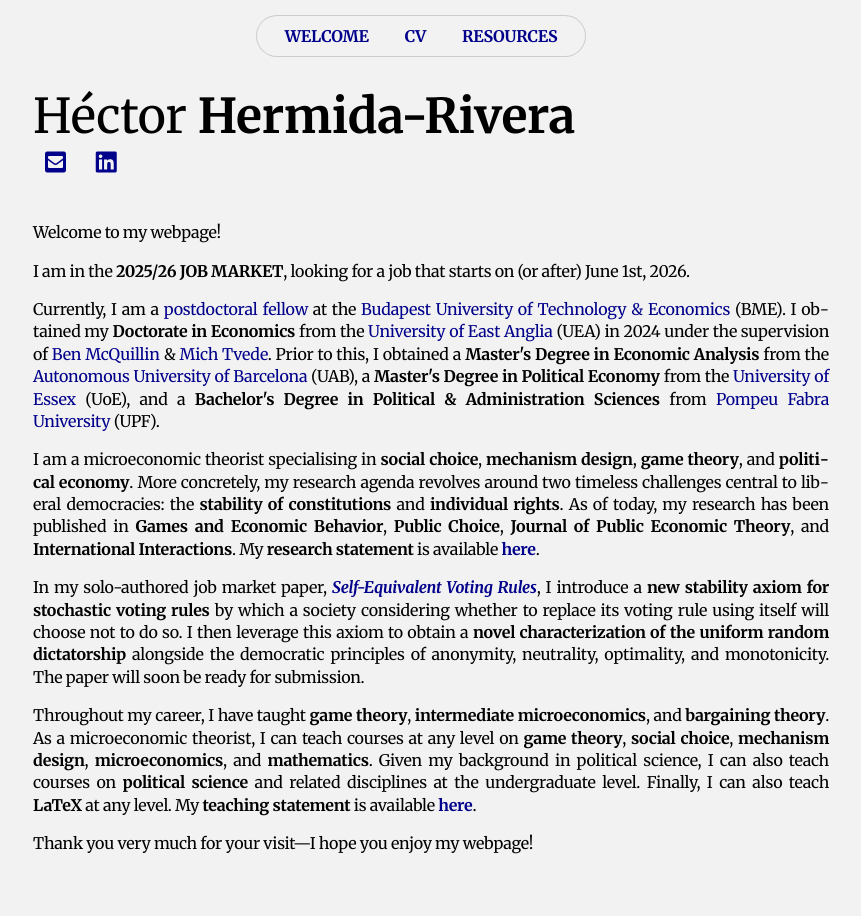
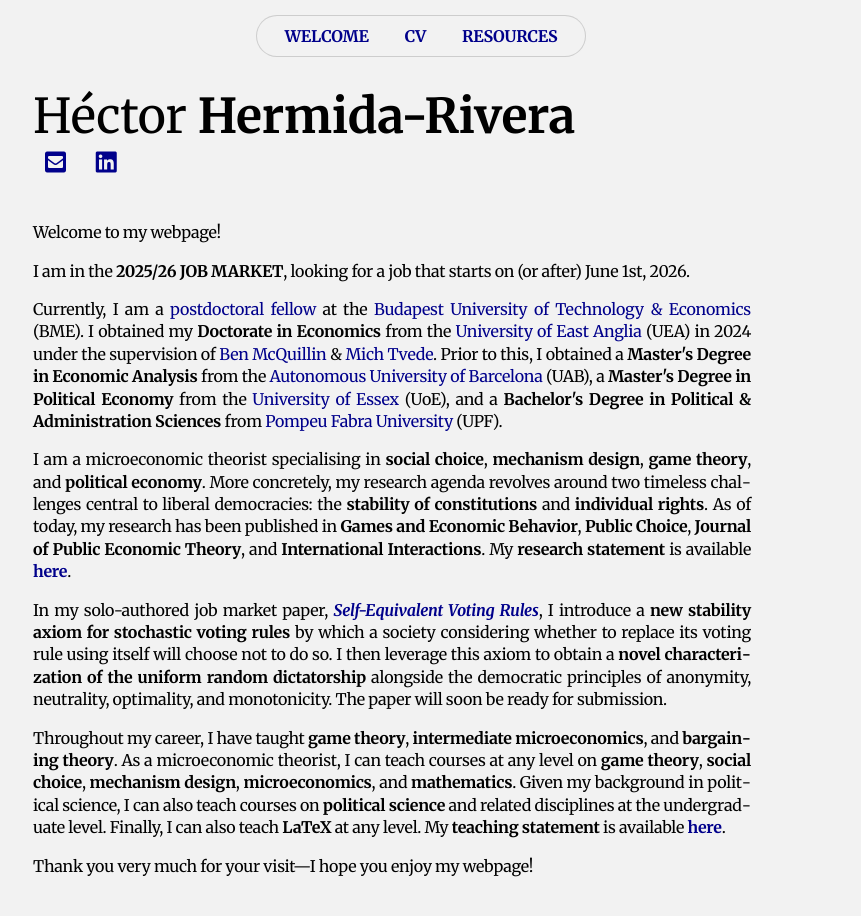
Before and after one commit to HectorHermidaRivera/hectorhermidarivera.github.io, a Jekyll site: the page built from index.md, in a window 1280 px wide and 933 px high. Shown: the top 916 px of the window, without its empty margins (219-1080 px from the left). Built offline with Jekyll 4.4.1, drawn with Linux system fonts in a browser that asks for light colours; a style sheet for code colours, icons or effects is not loaded.

Commit message:
Update index.md

```diff
--- a/index.md
+++ b/index.md
@@ -39,7 +39,7 @@ title: Héctor Hermida-Rivera
     </a>
   </div>
 
-<div class="two-column" style="width: 962px !important;">
+<div class="two-column" style="width: 884px !important;">
   <div class="label"></div>
   <div class="value">
   <p>Welcome to my webpage!</p>
```
